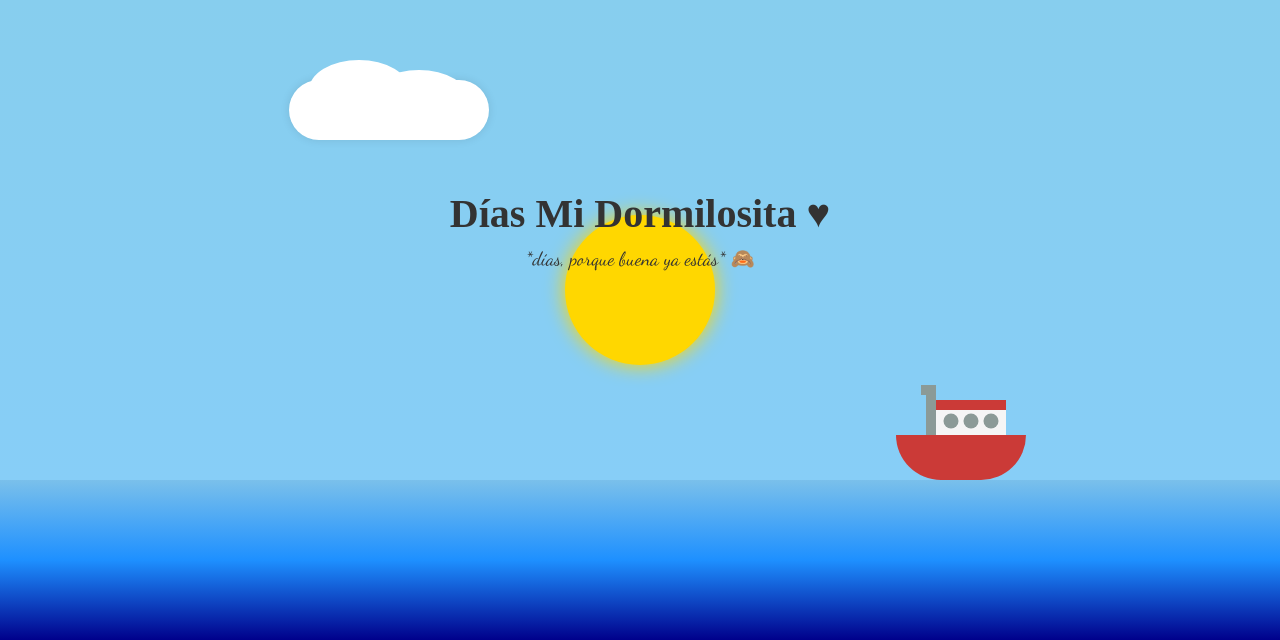
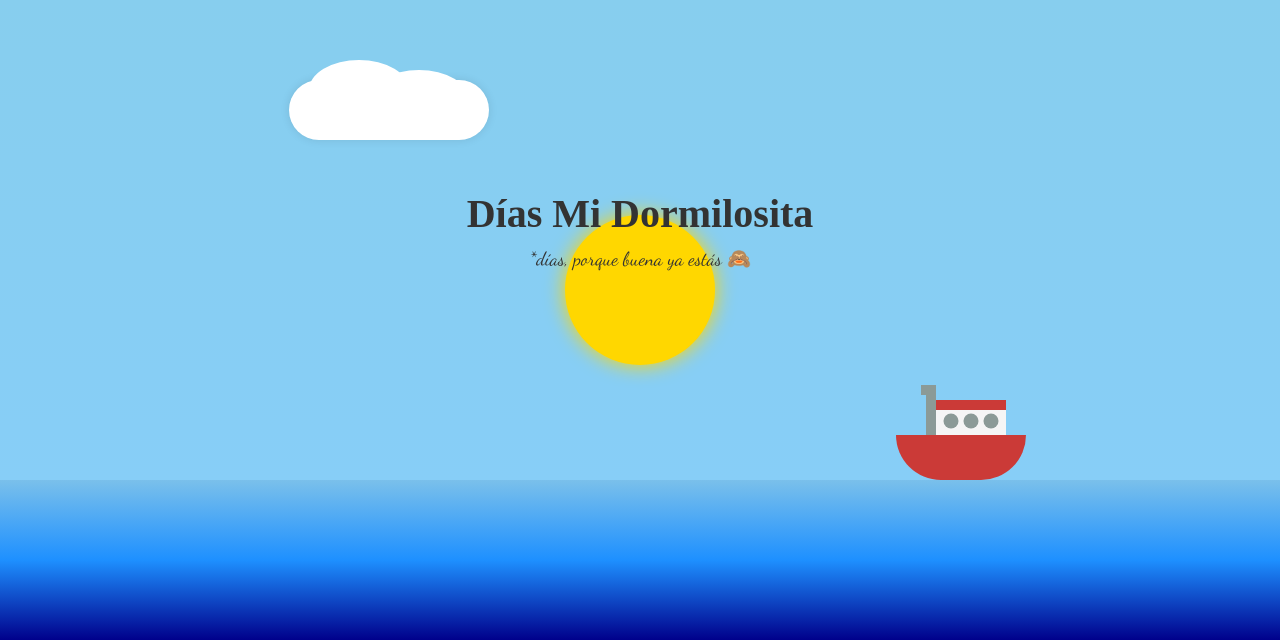
Before and after one commit to proyectomylove/goodmorning, a plain HTML site: page index.html in a window 1280 px wide. Shown: the part 160-800 px from the top of the page. Drawn offline with Linux system fonts and the light colour scheme.

Commit message:
Update index.html

```diff
--- a/index.html
+++ b/index.html
@@ -289,8 +289,8 @@
 <body>
     <div class="sun"></div>
     <div class="message">
-        <h1>Días Mi Dormilosita ♥</h1>
-        <p>*días, porque buena ya estás* 🙈</p>
+        <h1>Días Mi Dormilosita</h1>
+        <p>*días, porque buena ya estás 🙈</p>
     </div>
     <div class="cloud"></div>
     <div class="sea"></div>
```
